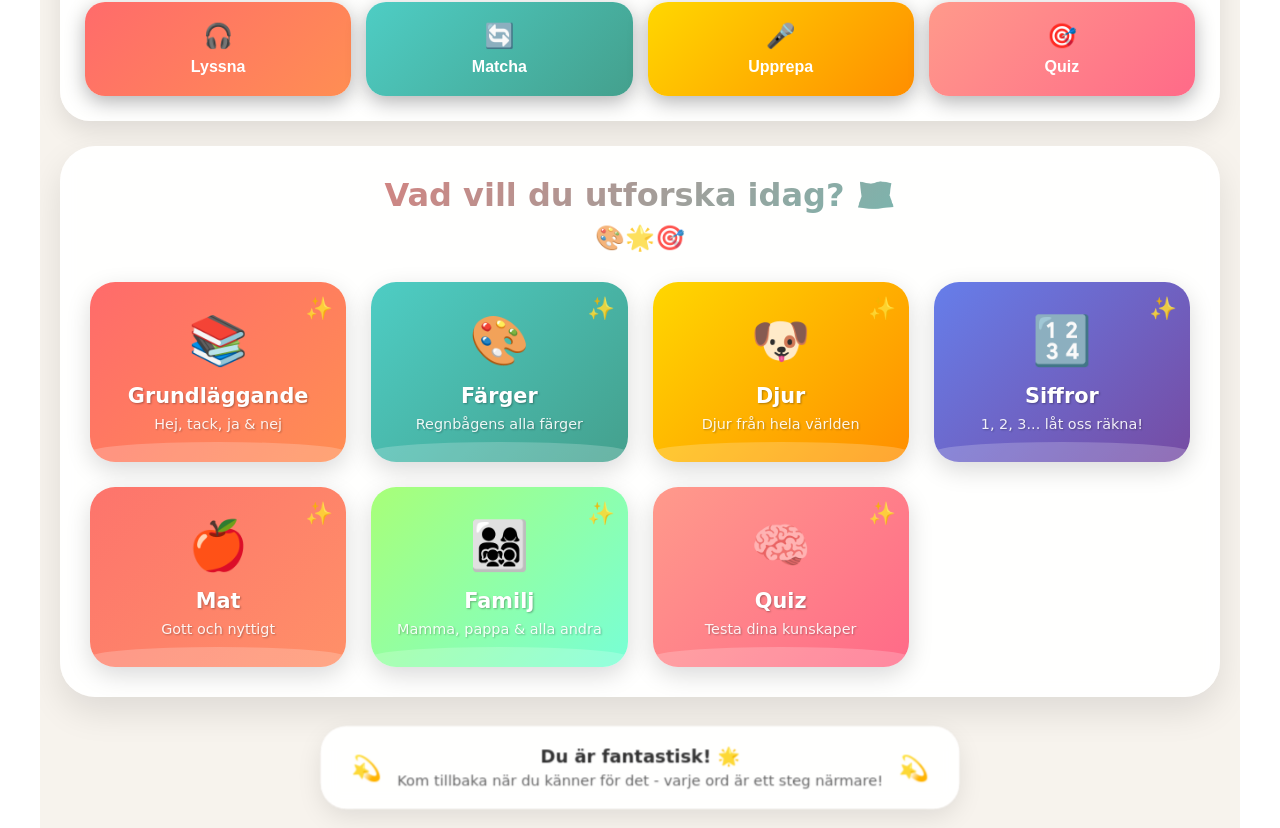
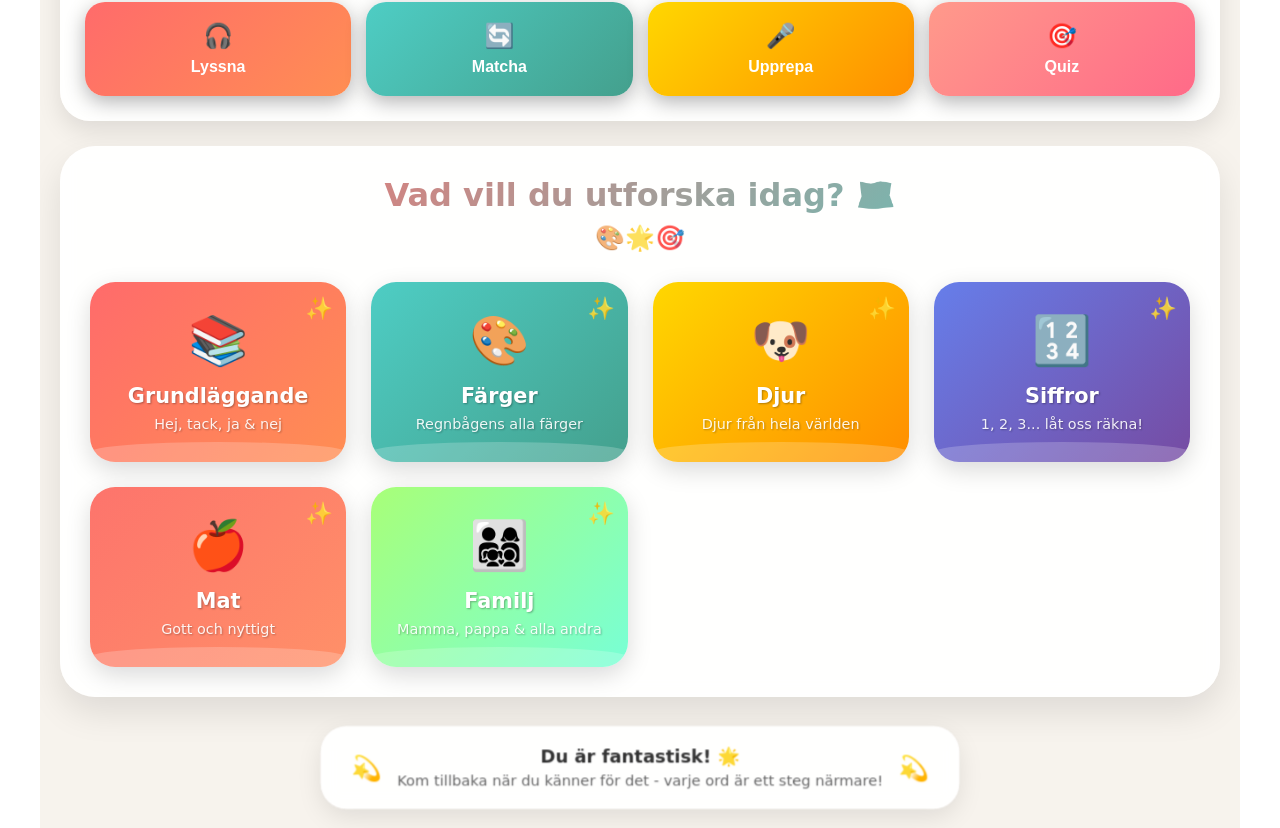
Before and after one commit to kirre02/LearnEnglish, a Vue app in the folder frontend/: page /dashboard in a window 1280 px wide. Shown: the part 533-1361 px from the top of the page. Built offline with nearby package versions, Linux system fonts and the light colour scheme; sample sign-in values are in the browser's storage.

Commit message:
feat: remove duplicate quiz card from explore section

```diff
--- a/frontend/src/components/Dashboard.vue
+++ b/frontend/src/components/Dashboard.vue
@@ -127,12 +127,6 @@
           <div class="card-wave"></div>
           <h3>Familj</h3>
           <p>Mamma, pappa & alla andra</p>
-          <div class="card-sparkle">✨</div>
-        </div>        <div class="explore-card card-quiz" @click="startQuiz">
-          <div class="card-emoji">🧠</div>
-          <div class="card-wave"></div>
-          <h3>Quiz</h3>
-          <p>Testa dina kunskaper</p>
           <div class="card-sparkle">✨</div>
         </div>
       </div>
```
